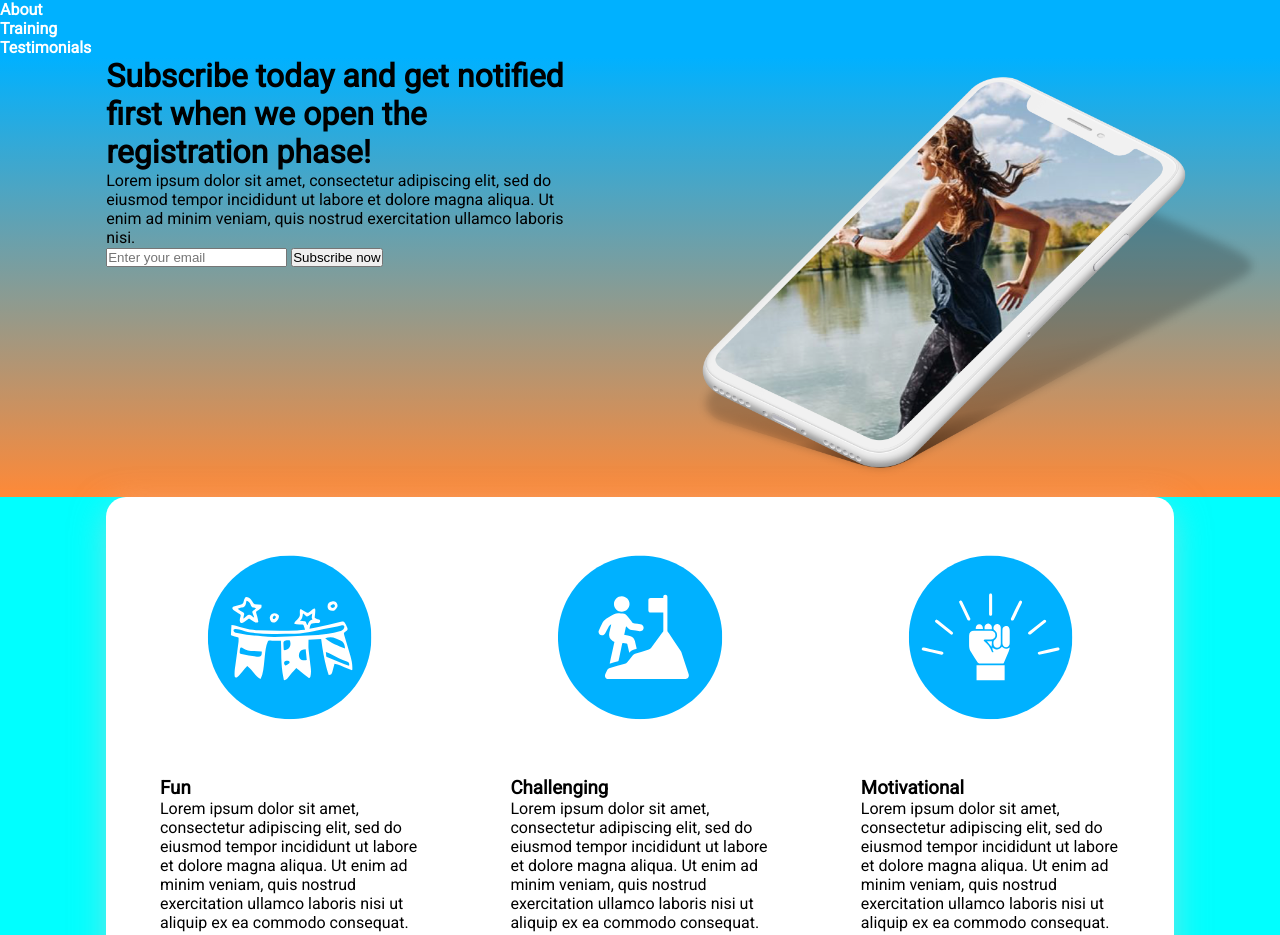
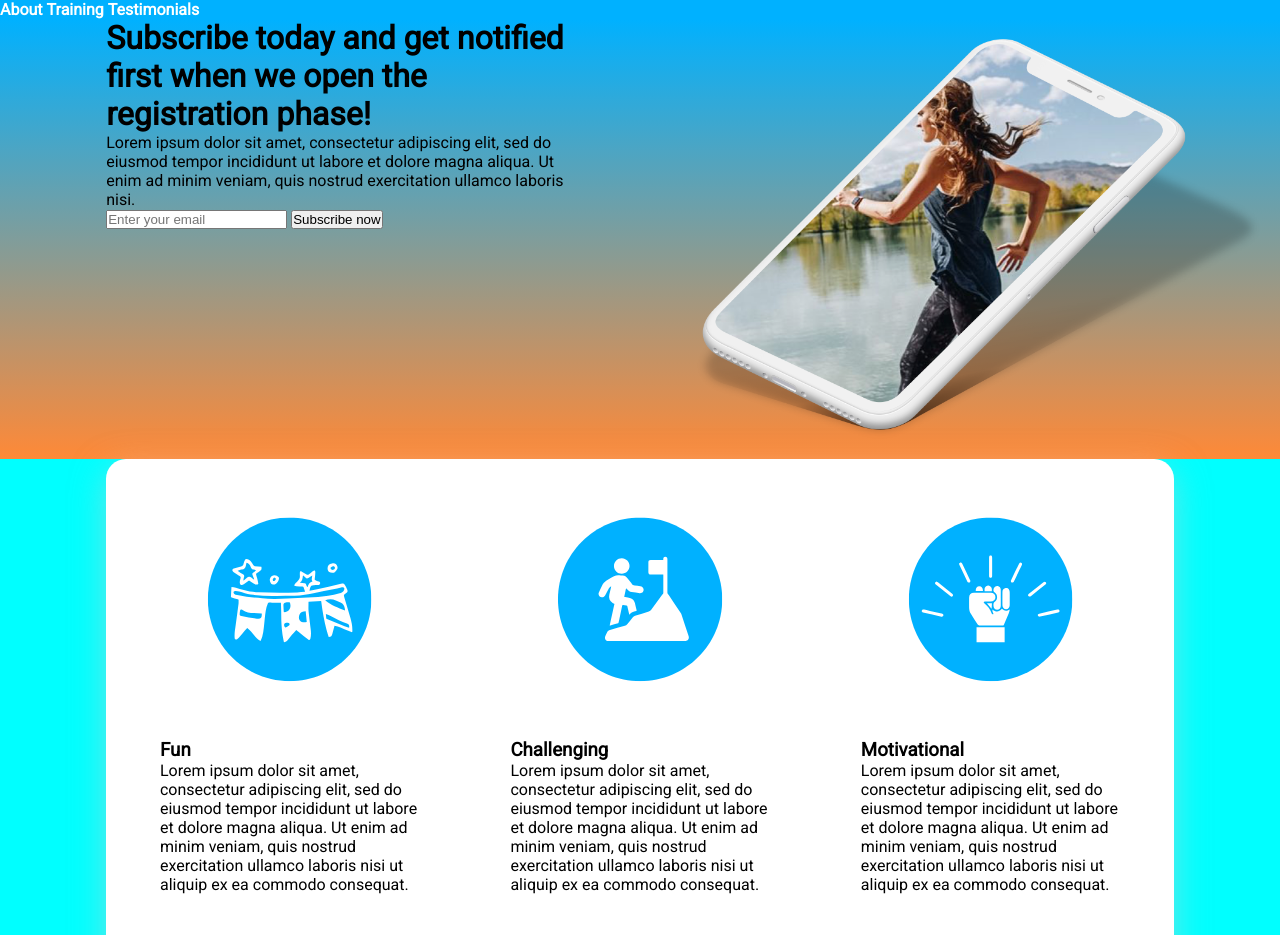
Before and after one commit to Alex-Beligan/alex-beligan.github.io, a plain HTML site: page index.html in a window 1280 px wide. Shown: the top 935 px of the page. Drawn offline with Linux system fonts and the light colour scheme.

Commit message:
Update custom.css

```diff
--- a/styles/custom.css
+++ b/styles/custom.css
@@ -16,6 +16,10 @@ nav {
 }
 nav ul{
     list-style-type: none;
+}
+
+nav ul li{
+    display: inline;
 }
 
 a {
```
